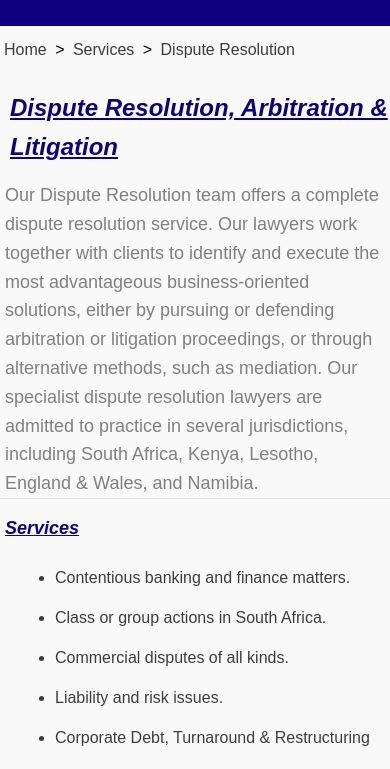
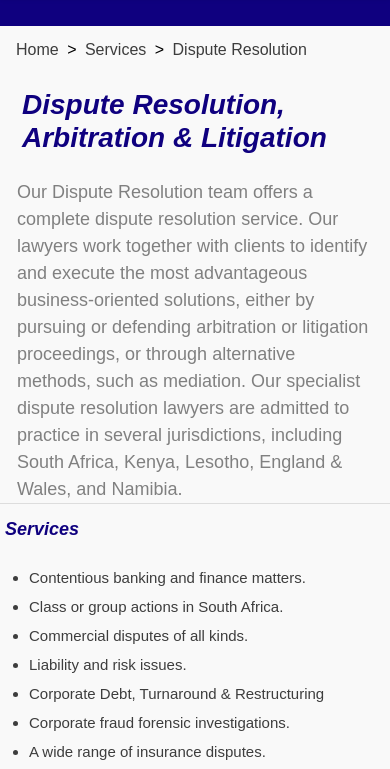
Before and after one commit to KaraboH127/Cliffe-dekker-hofmeyr, a plain HTML site: page pages-services/dispute-resolution.html in a window 390 px wide. Shown: the part 72-841 px from the top of the page. Drawn offline with Linux system fonts and the light colour scheme.

Commit message:
removed redundant information

```diff
--- a/CSS.css
+++ b/CSS.css
@@ -783,7 +783,7 @@
     padding-bottom: 25px;
     border-bottom: 1px solid #eee;
 }
-.contact-item iframe{
+.contact-container iframe{
      width: 600px;
     height:450px;
     border:0;
@@ -914,9 +914,82 @@
     text-decoration: none;
     margin: 4px;
 }
-.div-one h1{
-    text-decoration: underline;
+
+/* Services pages: center content blocks to avoid a large empty right side */
+.services-body .nav-bar-links,
+.services-body .div-one,
+.services-body .section-content,
+.services-body .lawyers-section {
+    width: min(1200px, calc(100% - 48px));
+    margin-left: auto;
+    margin-right: auto;
 }
+
+.services-body .content-one {
+    width: 100%;
+    max-width: none;
+}
+
+.services-body .content-one p,
+.services-body .section-content li,
+.services-body section small,
+.services-body .section-content h1 {
+    margin-left: 0;
+}
+
+.services-body .section-content ul {
+    padding-left: 24px;
+}
+
+/* Services pages: tighter typography/spacing for denser desktop layout */
+.services-body .div-one > h1,
+.services-body .section-content h1 {
+    font-size: 42px;
+    line-height: 1.15;
+    margin-bottom: 10px;
+}
+
+.services-body .content-one {
+    margin-bottom: 20px;
+}
+
+.services-body .content-one p {
+    font-size: 20px;
+    line-height: 1.55;
+    max-width: 90ch;
+}
+
+.services-body .section-content {
+    margin-top: 20px;
+    margin-bottom: 20px;
+}
+
+.services-body .section-content small {
+    display: block;
+    margin-bottom: 10px;
+    font-size: 16px;
+    line-height: 1.6;
+}
+
+.services-body .section-content li {
+    font-size: 16px;
+    line-height: 1.8;
+    margin-bottom: 2px;
+}
+
+.services-body .lawyers-section {
+    gap: 18px;
+    align-items: flex-start;
+}
+
+.services-body .lawyers-section div {
+    padding: 28px 16px;
+}
+
+.services-body .lawyers-section p {
+    font-size: 18px;
+}
+
 .content-one {
     width: 900px;
     margin-bottom: 35px;
@@ -941,7 +1014,6 @@
 .section-content h1{
     font-size: 50px;;
     color: rgb(15, 0, 127);
-    text-decoration: underline;
 }
 
 
@@ -1277,6 +1349,27 @@
     body, html { overflow-x:hidden; }
     .header-branding { flex-direction:row; }
     .nav-bar { flex-direction:row; }
+
+    .services-body .nav-bar-links,
+    .services-body .div-one,
+    .services-body .section-content,
+    .services-body .lawyers-section {
+        width: calc(100% - 24px);
+    }
+
+    .services-body .div-one > h1,
+    .services-body .section-content h1 {
+        font-size: 34px;
+    }
+
+    .services-body .content-one p {
+        font-size: 18px;
+        line-height: 1.5;
+    }
+
+    .services-body .lawyers-section div {
+        padding: 20px 12px;
+    }
 }
 
 @media screen and (max-width: 480px) {
@@ -1317,6 +1410,17 @@
     body, html { overflow-x:hidden; }
     .header-branding { flex-direction:row; }
     .nav-bar { flex-direction:row; }
+
+    .services-body .div-one > h1,
+    .services-body .section-content h1 {
+        font-size: 28px;
+    }
+
+    .services-body .content-one p,
+    .services-body .section-content small,
+    .services-body .section-content li {
+        font-size: 15px;
+    }
     }
     @media screen and (max-width: 768px) {
   .content-one, .section-content, .aside-content {
--- a/pages-services/dispute-resolution.html
+++ b/pages-services/dispute-resolution.html
@@ -64,7 +64,6 @@
     </section>
 
     <div class="lawyers-section">
-            <h3>Practice Head</h3>
             <div>
             <img src="../images/Rishaban-Moodley.jpg" alt="">
             <h2>Rishaban Moodley</h2>
```
Also changed, not shown: About.html (+5 -5 lines), Services.html (+0 -7 lines), blog/blog.html (+1 -1 lines), contact.html (+1 -1 lines).
